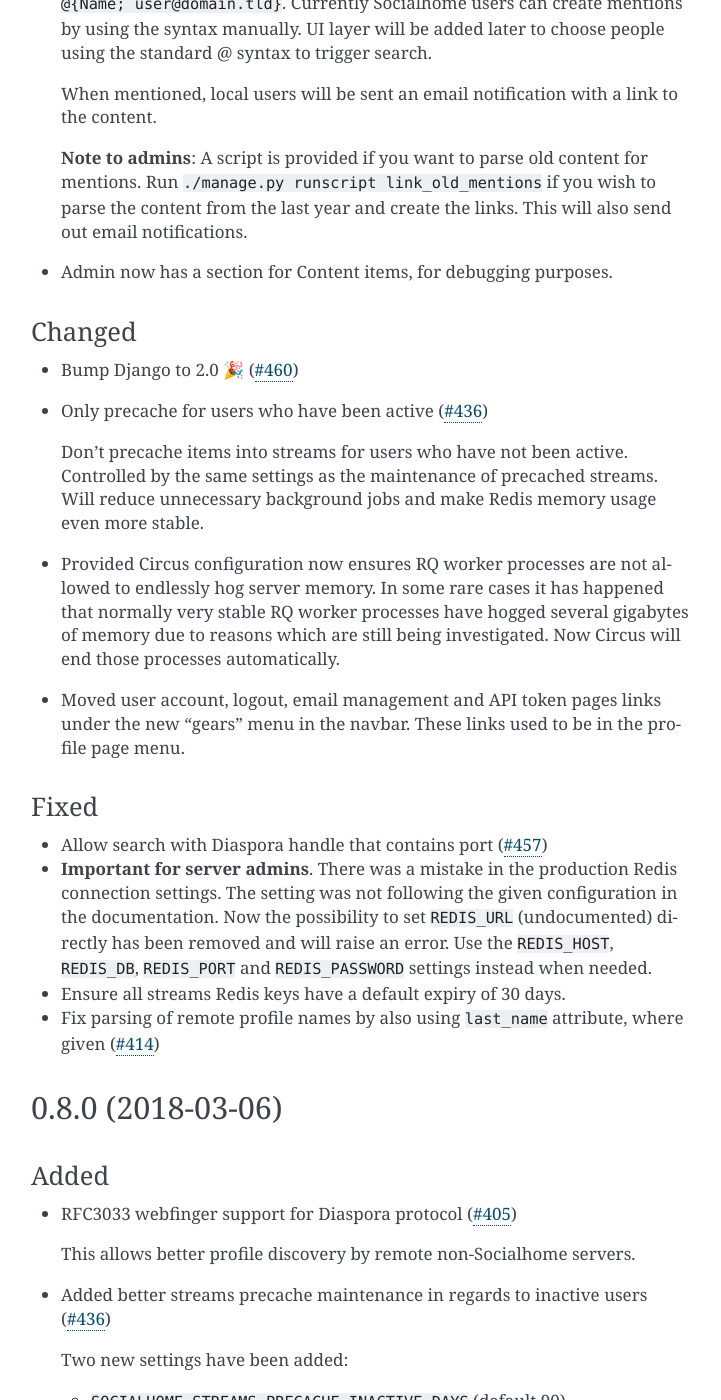
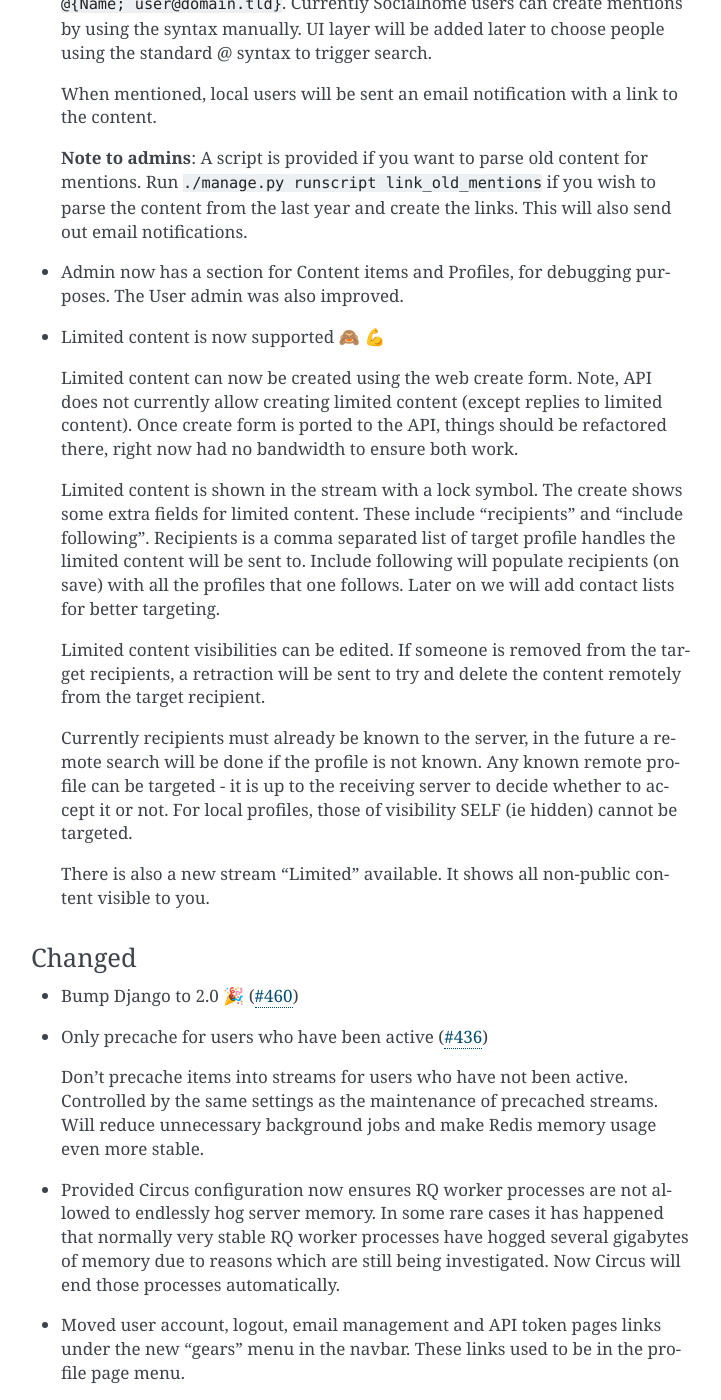
Before and after one commit to jaywink/socialhome, a Sphinx documentation site: the page built from docs/changelog.rst, in a window 1280 px wide and 1400 px high, scrolled down 1996 px. Shown: the whole window, without its empty margins (389-1110 px from the left). Built offline with Sphinx 7.4.7, drawn with Linux system fonts in a browser that asks for light colours; some of the changed text lies outside the part shown.

Commit message:
Changelog for PR items
Refs: #302

```diff
--- a/docs/changelog.rst
+++ b/docs/changelog.rst
@@ -58,7 +58,19 @@ Added
 
   **Note to admins**: A script is provided if you want to parse old content for mentions. Run ``./manage.py runscript link_old_mentions`` if you wish to parse the content from the last year and create the links. This will also send out email notifications.
 
-* Admin now has a section for Content items, for debugging purposes.
+* Admin now has a section for Content items and Profiles, for debugging purposes. The User admin was also improved.
+
+* Limited content is now supported 🙈 💪
+
+  Limited content can now be created using the web create form. Note, API does not currently allow creating limited content (except replies to limited content). Once create form is ported to the API, things should be refactored there, right now had no bandwidth to ensure both work.
+
+  Limited content is shown in the stream with a lock symbol. The create shows some extra fields for limited content. These include "recipients" and "include following". Recipients is a comma separated list of target profile handles the limited content will be sent to. Include following will populate recipients (on save) with all the profiles that one follows. Later on we will add contact lists for better targeting.
+
+  Limited content visibilities can be edited. If someone is removed from the target recipients, a retraction will be sent to try and delete the content remotely from the target recipient.
+
+  Currently recipients must already be known to the server, in the future a remote search will be done if the profile is not known. Any known remote profile can be targeted - it is up to the receiving server to decide whether to accept it or not. For local profiles, those of visibility SELF (ie hidden) cannot be targeted.
+
+  There is also a new stream "Limited" available. It shows all non-public content visible to you.
 
 Changed
 .......
@@ -83,6 +95,10 @@ Fixed
 * Ensure all streams Redis keys have a default expiry of 30 days.
 
 * Fix parsing of remote profile names by also using ``last_name`` attribute, where given (`#414 <https://github.com/jaywink/socialhome/issues/414>`_)
+
+* Show possible validation errors on create form instead of just not allowing a save.
+
+* Fix failure of processing remote retractions of replies or shares in some situations.
 
 0.8.0 (2018-03-06)
 ------------------
```
